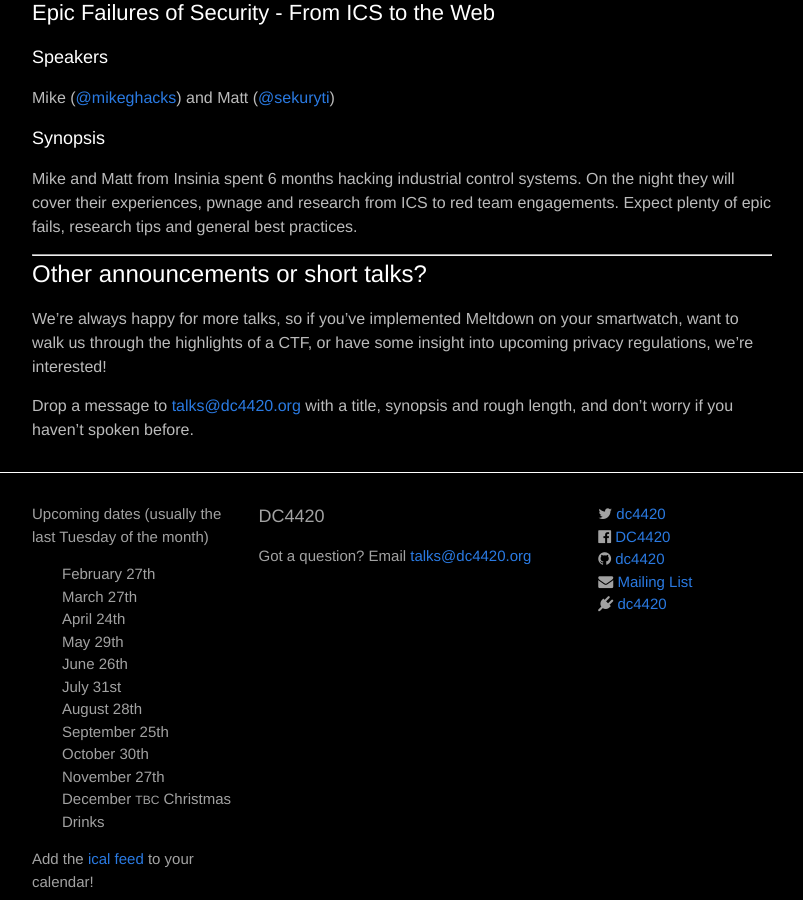
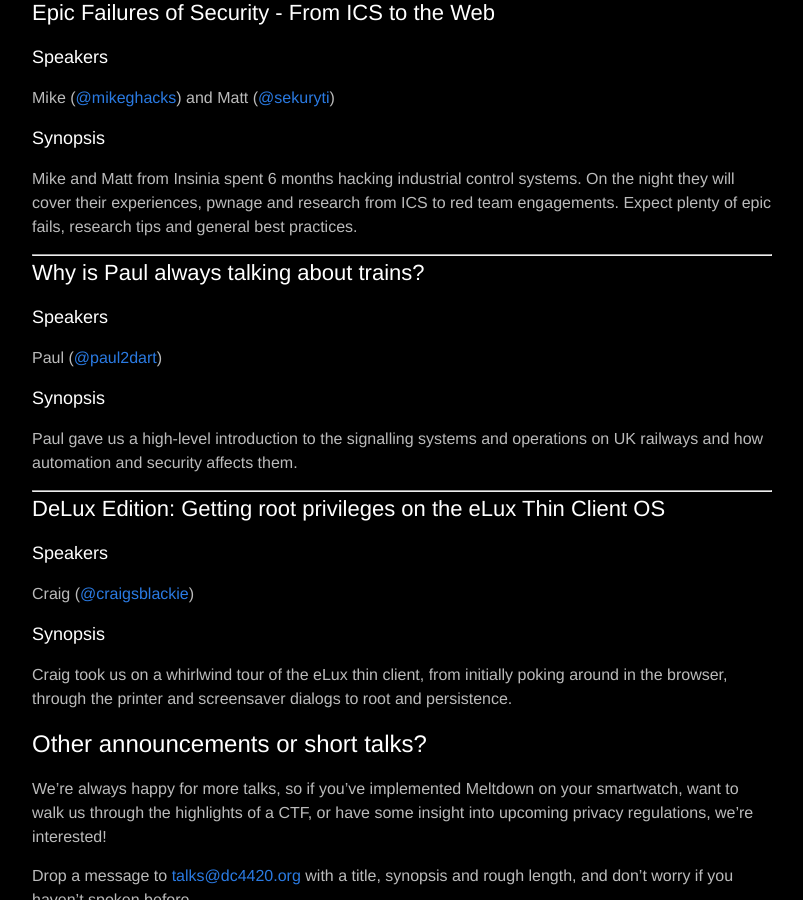
Before and after one commit to dc4420/website, a Jekyll site: the page built from _posts/2018-02-27-talks.markdown, in a window 1280 px wide and 900 px high, scrolled down 192 px. Shown: the whole window, without its empty margins (238-1041 px from the left). Built offline with Jekyll 4.4.1, drawn with Linux system fonts in a browser that asks for light colours; nearby versions of some CDN libraries.

Commit message:
Add last-minute talks

```diff
--- a/_posts/2018-02-27-talks.markdown
+++ b/_posts/2018-02-27-talks.markdown
@@ -20,6 +20,31 @@ team engagements. Expect plenty of epic fails, research tips and general best pr
 
 <hr>
 
+## Why is Paul always talking about trains?
+
+### Speakers
+
+Paul ([@paul2dart](https://twitter.com/paul2dart))
+
+### Synopsis
+
+Paul gave us a high-level introduction to the signalling systems
+and operations on UK railways and how automation and security affects them.
+
+<hr>
+
+## DeLux Edition: Getting root privileges on the eLux Thin Client OS
+
+### Speakers
+
+Craig ([@craigsblackie](https://twitter.com/craigsblackie))
+
+### Synopsis
+
+Craig took us on a whirlwind tour of the eLux thin client, from
+initially poking around in the browser, through the printer and
+screensaver dialogs to root and persistence.
+
 # Other announcements or short talks?
 
 We're always happy for more talks, so if you've implemented Meltdown on your smartwatch,
```
